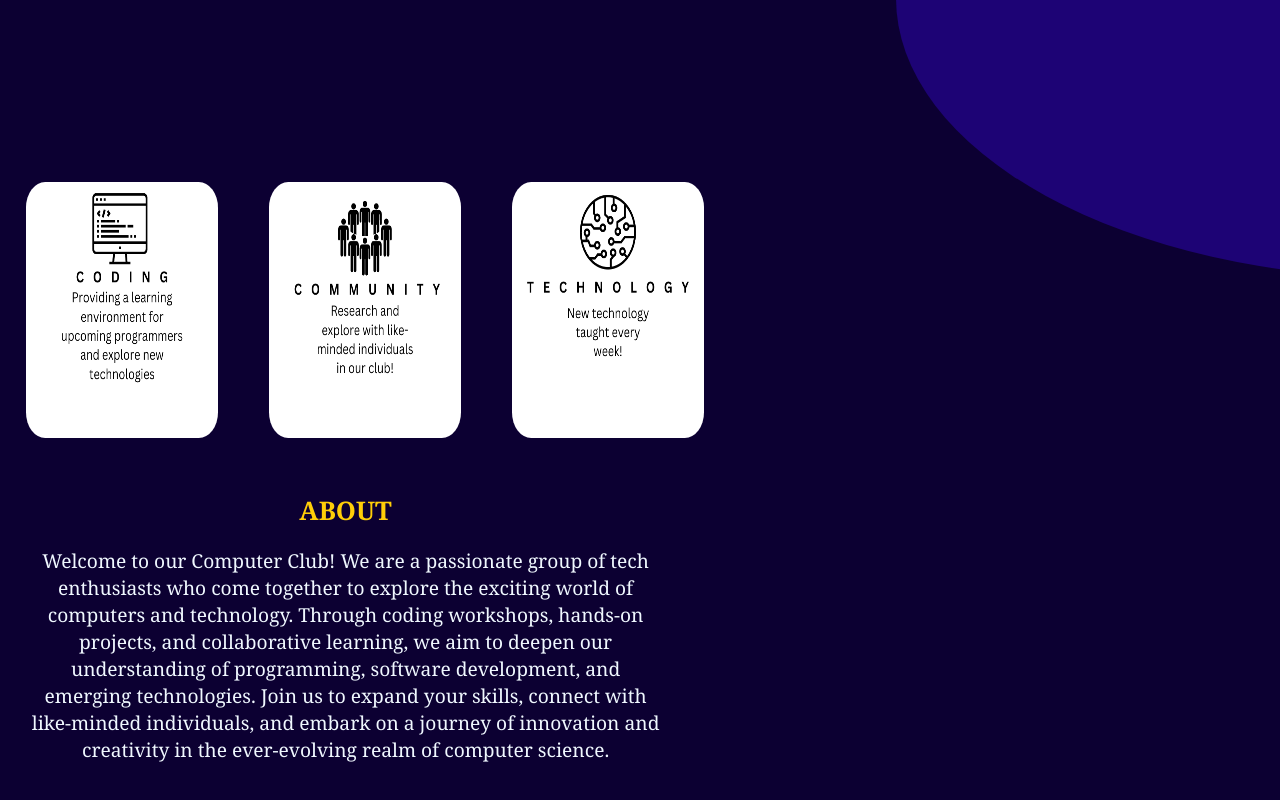
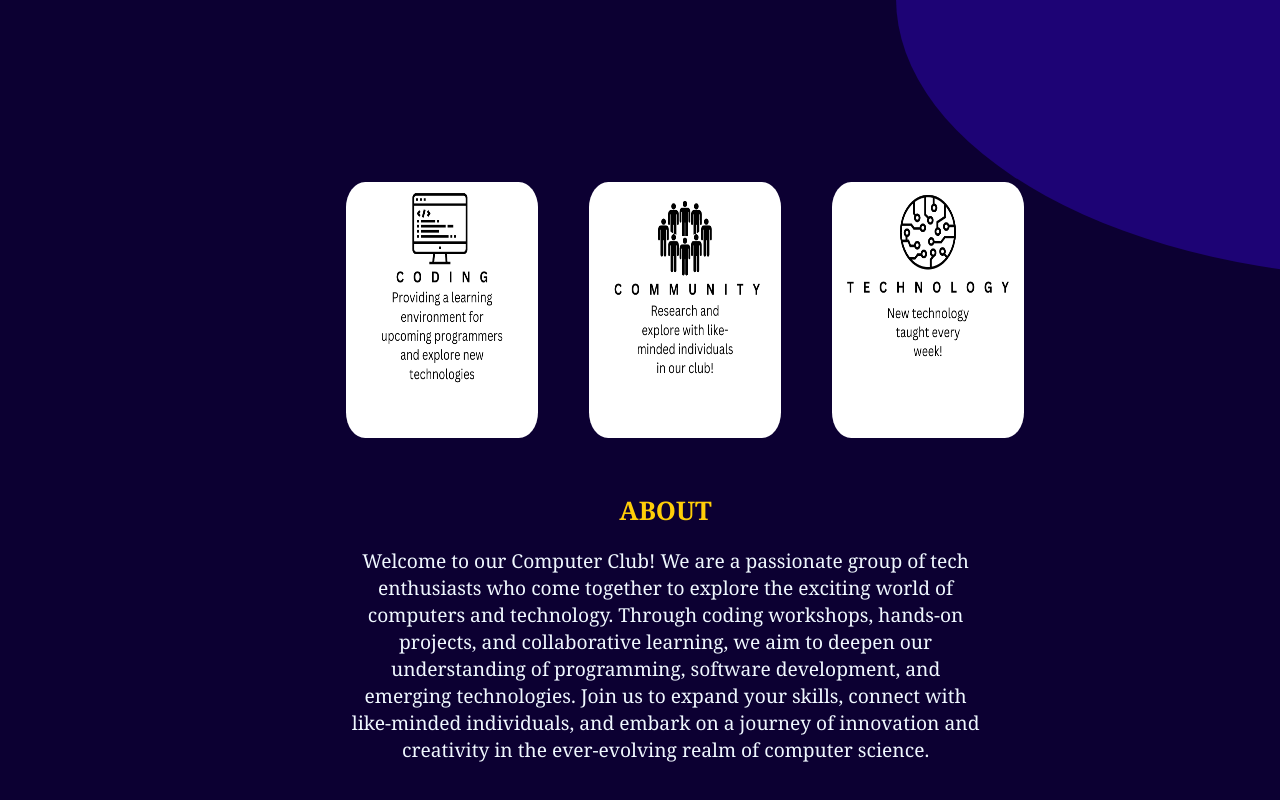
Before and after one commit to BlooMaz/computer-club, a React (Create React App) app: page /Home in a window 1280 px wide. Shown: the part 682-1482 px from the top of the page. Built offline with nearby package versions, Linux system fonts and the light colour scheme.

Commit message:
modified:   src/components/about.css

```diff
--- a/src/components/about.css
+++ b/src/components/about.css
@@ -1,8 +1,7 @@
 .containerAbout {
     width: auto;
     height: auto;
-    margin-left: auto;
-    margin-right: auto;
+    margin: 0 0 20% 25%;
 
   }
 
```
